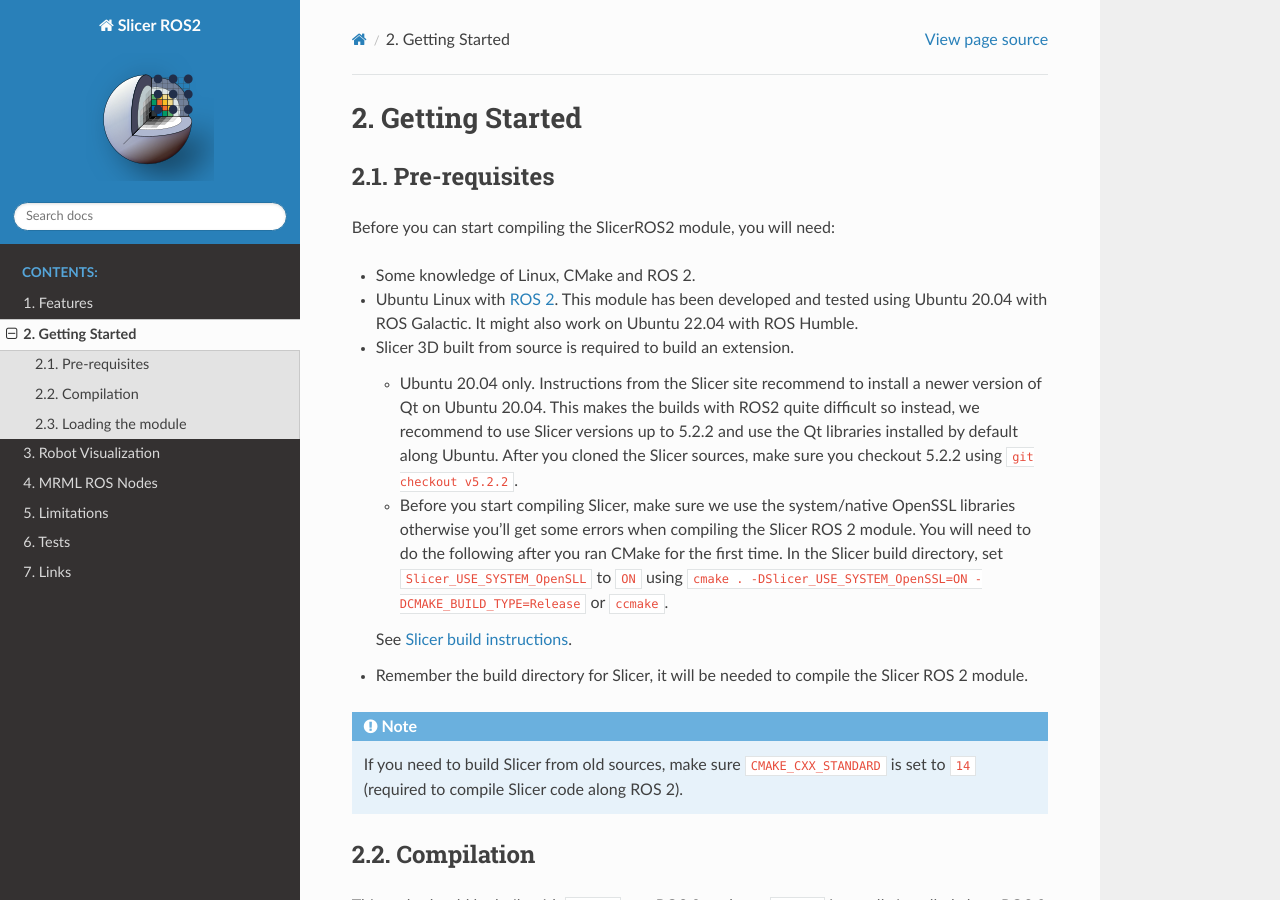
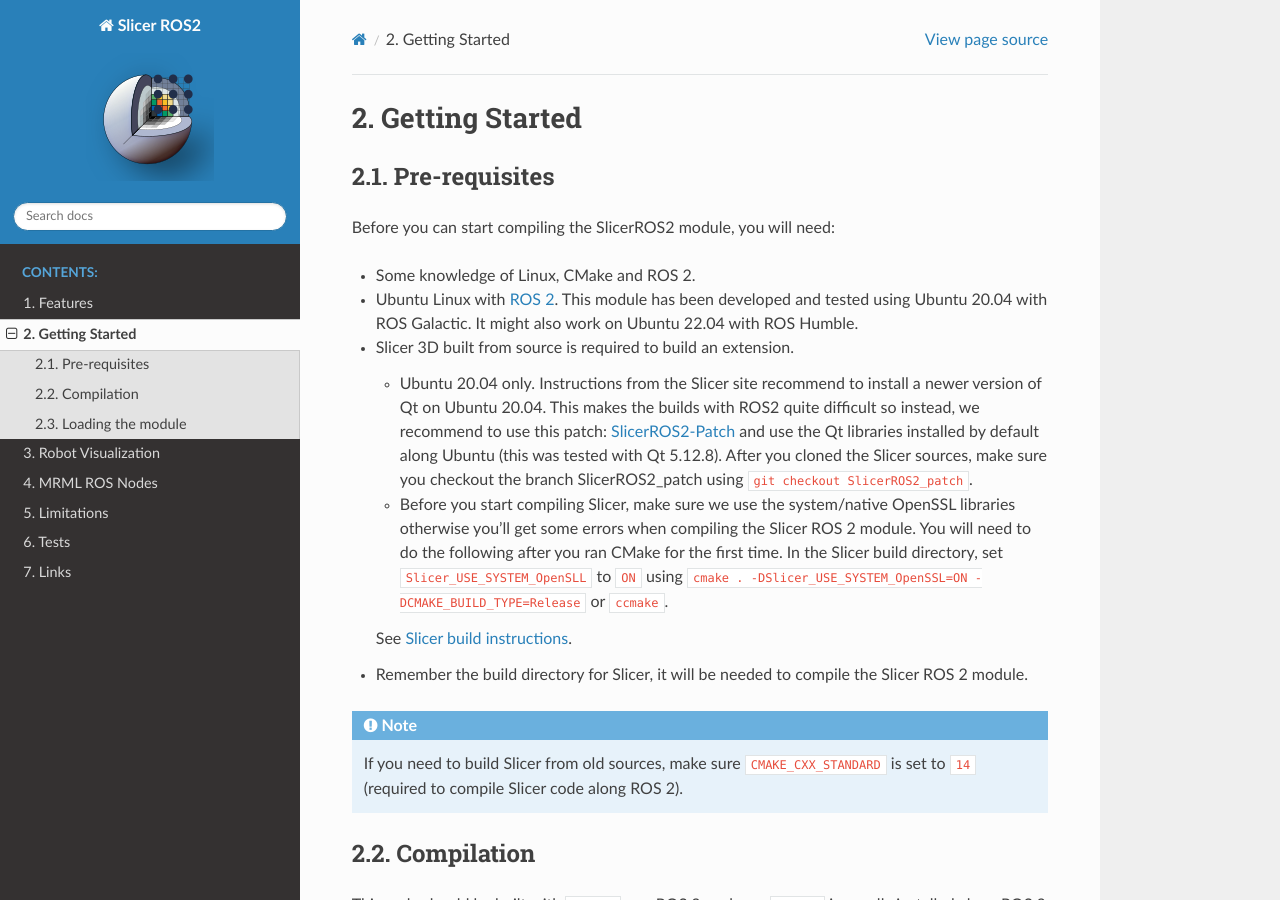
Before and after one commit to rosmed/slicer_ros2_module, a Sphinx documentation site: the page built from docs/pages/getting-started.rst, in a window 1280 px wide and 900 px high. Built offline with Sphinx 7.4.7 and the Read the Docs theme 2.0.0, drawn with Linux system fonts in a browser that asks for light colours.

Commit message:
Updated documentation to point users to SlicerROS2 Slicer patch. To combat Qt mismatch issues.

```diff
--- a/docs/pages/getting-started.rst
+++ b/docs/pages/getting-started.rst
@@ -20,9 +20,9 @@
   * Ubuntu 20.04 only.  Instructions from the Slicer site recommend to
     install a newer version of Qt on Ubuntu 20.04.  This makes the
     builds with ROS2 quite difficult so instead, we recommend to use
-    Slicer versions up to 5.2.2 and use the Qt libraries installed by
-    default along Ubuntu.  After you cloned the Slicer sources, make
-    sure you checkout 5.2.2 using ``git checkout v5.2.2``.
+    this patch: `SlicerROS2-Patch <https://github.com/LauraConnolly/Slicer/tree/SlicerROS2_patch>`_  and use the Qt libraries installed by
+    default along Ubuntu (this was tested with Qt 5.12.8).  After you cloned the Slicer sources, make
+    sure you checkout the branch SlicerROS2_patch using ``git checkout SlicerROS2_patch``.
 
   * Before you start compiling Slicer, make sure we use the
     system/native OpenSSL libraries otherwise you'll get some errors
```
